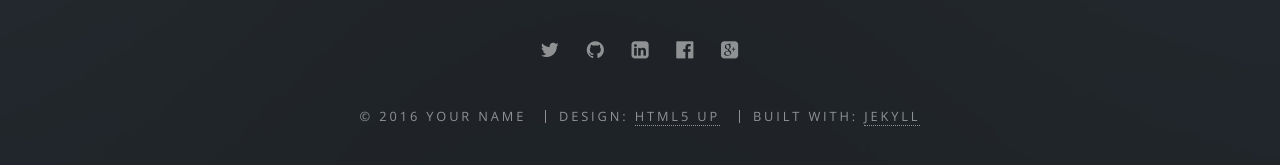
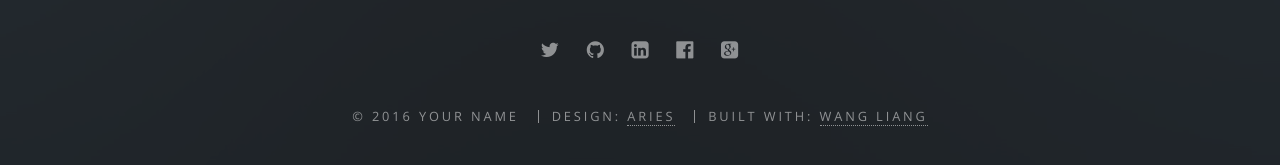
Before and after one commit to wangliang058/wangliang058.github.io, a Jekyll site: the page built from index.html, in a window 1280 px wide and 900 px high, scrolled down 3484 px. Shown: the part 681-846 px from the top of the window. Built offline with Jekyll 4.4.1, drawn with Linux system fonts in a browser that asks for light colours.

Commit message:
Update footer.html

```diff
--- a/_includes/footer.html
+++ b/_includes/footer.html
@@ -21,7 +21,7 @@
     {% endif %}
     {{ thisyear }}
     {% if site.owner %}{{ site.owner }}{% else %}{{ site.title }}{% endif %}</li>
-    <li>Design: <a href="http://html5up.net" target="_blank">HTML5 UP</a></li>
-    <li>Built with: <a href="http://jekyllrb.com" target="_blank">Jekyll</a></li>
+    <li>Design: <a href="http://wangliang058.github.io" target="_blank">Aries</a></li>
+    <li>Built with: <a href="http://wangliang058.github.io" target="_blank">Wang Liang</a></li>
   </ul>
 </footer>
```
